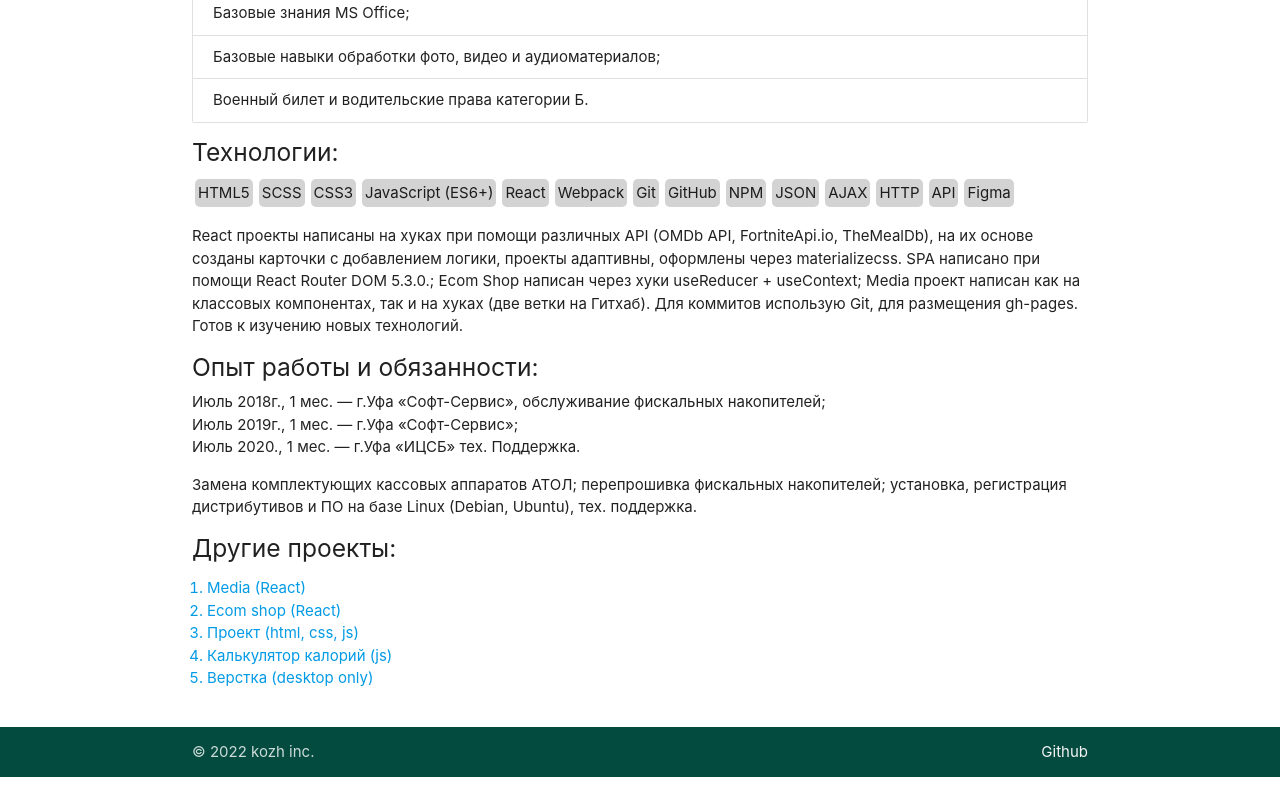
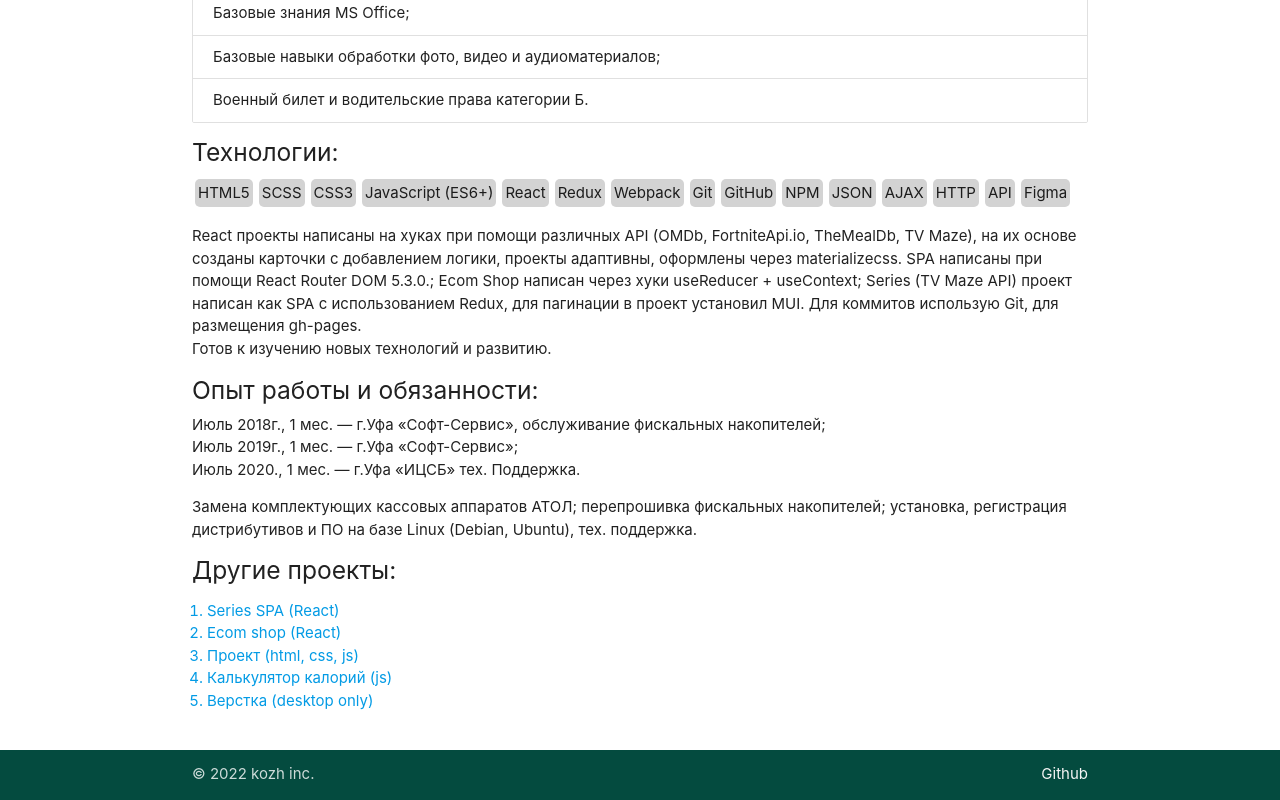
Before and after one commit to kozh-0/meals, a React (Create React App) app: page /meals/about in a window 1280 px wide. Shown: the part 614-1414 px from the top of the page. Before the commit the page ends 1391 px from the top, so only its background shows below. Built offline with nearby package versions, Linux system fonts and the light colour scheme.

Commit message:
about changes

```diff
--- a/src/pages/About.jsx
+++ b/src/pages/About.jsx
@@ -7,6 +7,7 @@ export default function About() {
         {art: 'CSS3', id: 'xcvzx'},
         {art: 'JavaScript (ES6+)', id: 'fgndf'},
         {art: 'React', id: 'rej5w'},
+        {art: 'Redux', id: 'asfewgz'},
         {art: 'Webpack', id: 'cnr52'},
         {art: 'Git', id: 'fyjky9'},
         {art: 'GitHub', id: 'thrh12'},
@@ -49,8 +50,15 @@ export default function About() {
                     <span key={item.id} className="art-list-item">{item.art}</span>
                 ))}
             </div>
-            <p>React проекты написаны на хуках при помощи различных API (OMDb API, FortniteApi.io, TheMealDb), на их основе созданы карточки с добавлением логики, проекты адаптивны, оформлены через materializecss. SPA написано при помощи React Router DOM 5.3.0.; Ecom Shop написан через хуки useReducer + useContext; Media проект написан как на классовых компонентах, так и на хуках (две ветки на Гитхаб). Для коммитов использую Git, для размещения gh-pages.
-            <br />Готов к изучению новых технологий.</p>
+            <p>React проекты написаны на хуках при помощи различных API
+(OMDb, FortniteApi.io, TheMealDb, TV Maze), на их основе созданы
+карточки с добавлением логики, проекты адаптивны, оформлены
+через materializecss. SPA написаны при помощи React Router DOM
+5.3.0.; Ecom Shop написан через хуки useReducer + useContext;
+Series (TV Maze API) проект написан как SPA с использованием
+Redux, для пагинации в проект установил MUI. Для коммитов
+использую Git, для размещения gh-pages.
+            <br />Готов к изучению новых технологий и развитию.</p>
 
 
             <h5>Опыт работы и обязанности:</h5>
@@ -61,7 +69,7 @@ export default function About() {
             <div>
                 <h5>Другие проекты:</h5>
                 <ol style={{'paddingLeft': '15px'}}>
-                    <a href="https://kozh-0.github.io/film-search/"><li>Media (React)</li></a>
+                    <a href="- https://kozh-0.github.io/tvmaze/"><li>Series SPA (React)</li></a>
                     <a href="https://kozh-0.github.io/shop-project/"><li>Ecom shop (React)</li></a>
                     <a href="https://kozh-0.github.io/project/"><li>Проект (html, css, js)</li></a>
                     <a href="https://kozh-0.github.io/calc/"><li>Калькулятор калорий (js)</li></a>
```
